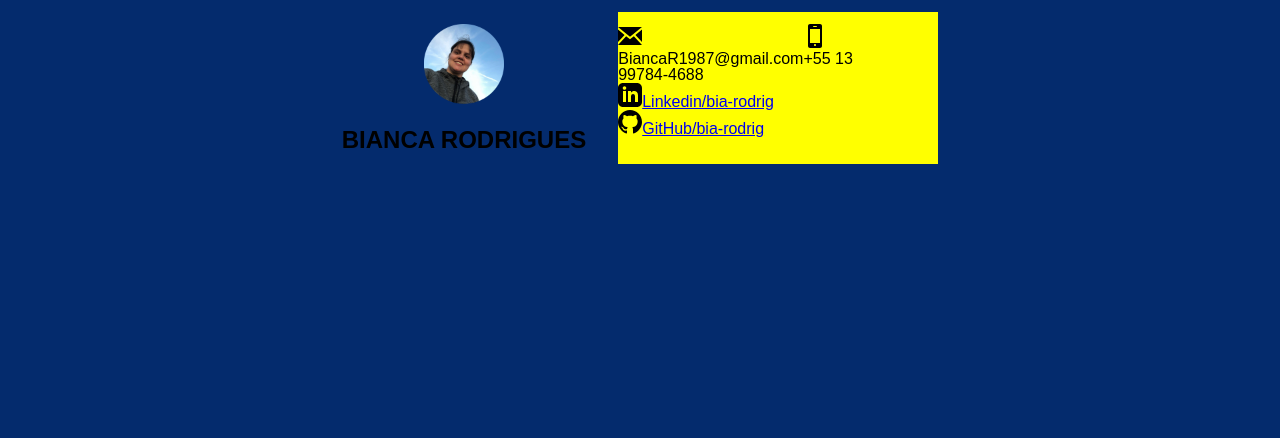
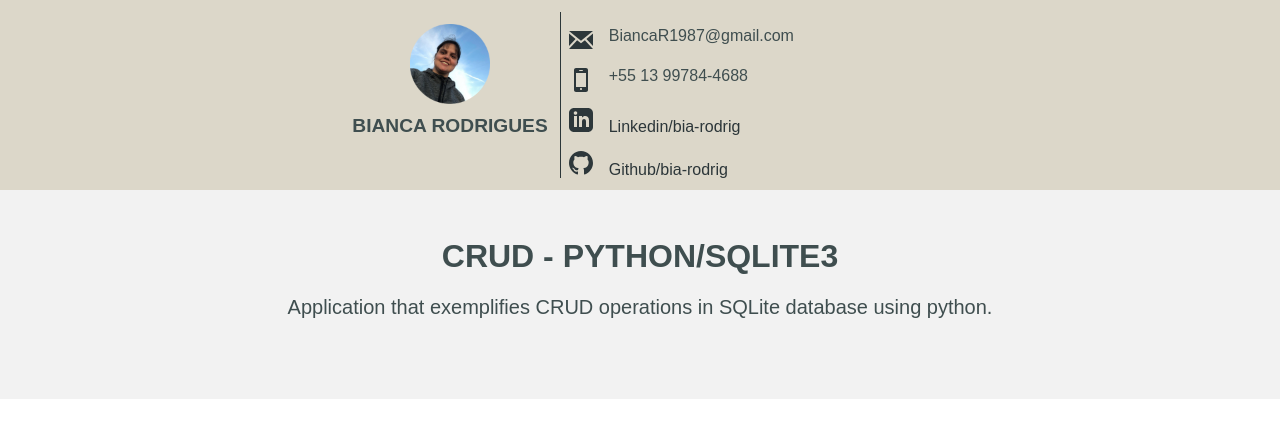
Before and after one commit to bia-rodrig/CRUD-python-sqlite3, a plain HTML site: page index.html in a window 1280 px wide. Drawn offline with Linux system fonts and the light colour scheme.

Commit message:
finish header and project title

```diff
--- a/css/base.css
+++ b/css/base.css
@@ -1,4 +1,4 @@
 body{
     font-family: Arial, Helvetica, sans-serif;
-    background-color: #042B6D;
+    color: #3F4E4F;
 }
--- a/css/header.css
+++ b/css/header.css
@@ -7,6 +7,8 @@
     padding-top: .75rem;
     padding-bottom: .75rem;
     position: absolute;
+    /*border-bottom: 1px solid #164F86;*/
+    background-color: #DCD7C9;
 }
 
 .img-name{
@@ -14,33 +16,50 @@
     display: flex;
     flex-direction: column;
     align-items: center;
-    padding-top: .75rem;
-    padding-bottom: .75rem;
-    padding-right: 2rem;
+    padding: .75em;
+    padding-left: 2em;
 }
 
 .img-name img{
-    width: 5rem;
-    justify-content: center;
+    width: 5rem
 }
 
 .img-name h1{
-    font-size: 1.5rem;
+    font-size: 1.2em;
     font-weight: 700;
     text-transform: uppercase;
-    margin-top: 1.5rem;
+    margin-top: .75rem;
+    text-align: center;
 }
 
 .infos{
-    width: 20rem;
-    background-color: yellow;
+    width: 25rem;
     box-sizing: border-box;
     align-items: left;
-    padding-top: .75rem;
-    padding-bottom: .75rem;
+    padding-left: .5em;
     padding-right: 2rem;
+    border-left: 1px solid #2C3639;
+}
+
+.infos div{
+    padding-top: 1em;
 }
 
 .infos-item{
-    float: left;
+    display: flex;
+    flex-direction: row;
 }
+
+.icon{
+    padding-right: 1em;
+    filter: invert(20%) sepia(26%) saturate(253%) hue-rotate(147deg) brightness(95%) contrast(97%);
+}
+
+.links:visited, .links:link{
+    text-decoration: none;
+    color: #2C3639;
+}
+
+.infos-links:hover, .icon:hover{
+    filter: invert(49%) sepia(50%) saturate(302%) hue-rotate(345deg) brightness(94%) contrast(90%);
+}
--- /dev/null
+++ b/css/project.css
@@ -0,0 +1,27 @@
+.about  {
+    display: flex;
+    flex-direction: column;
+    align-items: center;
+
+    color: #3F4E4F;
+    text-align: center;
+
+    background-color: #F2F2F2;
+
+    padding-top: 15rem;
+    padding-bottom: 2.5rem;
+    justify-content: center;
+}
+
+.about-title {
+    font-size: 2rem;
+    font-weight: 700;
+    text-transform: uppercase;
+    margin-bottom: 1.5rem;
+}
+
+.about-text {
+    font-size: 1.25rem;
+    line-height: normal;
+    margin: 0 auto 2.5rem;
+}
--- a/css/style_old.css
+++ /dev/null
@@ -1,110 +0,0 @@
-body{
-    background: #F2F2F2;
-    font-family: 'Arial', sans-serif;
-}
-
-#left {
-    float: left;
-    width: 300px;
-    height: 100%;
-    background: #042B6D;
-    position: fixed;
-    color: #F2F2F2;
-}
-
-.profile{
-    width: 200px;
-    min-width: 100px;
-    min-width: 100px;
-    text-align: center;
-    padding-top: 30px;
-}
-
-#left h1{
-    text-align: center;
-    font-size: 30px;
-    font-weight: bold;
-    padding: 10px 0px;
-}
-
-.infos p{
-    padding: 15px 30px;
-    text-align: left;
-}
-
-.infos a:link, a:visited{
-    text-decoration: none;
-    color: #F2F2F2;
-}
-
-.links p:hover{
-    transform: scale(1.05);
-    filter: invert(52%) sepia(98%) saturate(277%) hue-rotate(102deg) brightness(90%) contrast(83%);
-}
-
-.icon {
-    width: 20px;
-    padding-right: 15px;
-    filter: invert(34%) sepia(89%) saturate(2261%) hue-rotate(197deg) brightness(102%) contrast(105%);;
-}
-
-#right {
-    height: 100%;
-    max-width: 100%;
-    background-color: #F2F2F2;
-    padding-left: 300px;
-}
-
-.top{
-    background: #164F86;
-    height: 250px;
-    position: relative
-}
-
-.top h1{
-    margin: 0;
-    position: absolute;
-    top: 50%;
-    left: 50%;
-    -ms-transform: translate(-50%, -50%);
-    transform: translate(-50%, -50%);
-    color: #F2F2F2;
-    font-size: 60px;
-}
-
-.title-back{
-    height: 120px;
-    background-color: #BCDCCE;
-    margin-bottom: 10px;
-}
-
-.sub-title{
-	text-align: left;
-	font-size: 2em; /* dobro do tamanho padrão (15px) - 2em = 30px */
-	margin: 1em 5em 1em; /*vai ter um tamanho de fonte, na margem inferior*/
-	clear: left;
-	/*color: rgba(0, 0, 0, 0.3); com opacidade - camada alfa - 30% preto**/
-	font-weight: bold;
-    max-width: 100%;
-    padding: 20px;
-    opacity: 2;
-
-}
-
-.content-text{
-    width:20%;
-    float: left;
-    margin: 1em 10em 1em;
-    position: relative;
-    text-align: justify;
-
-}
-
-.img-interface{
-    width: 30%;
-    float: left;
-    text-align: center;
-    width: 350px;
-    transition: 400ms;
-	box-shadow: 10px 10px 10px 0 #000000;
-}
--- a/index.html
+++ b/index.html
@@ -3,10 +3,11 @@
 <head>
     <meta charset="UTF-8">
     <meta name="viewport" content="width=device-width, initial-scale=1.0">
-    <title>Model Page</title>
+    <title>CRUD - Python/SQLite3</title>
     <link rel="stylesheet" href="css/reset.css">
     <link rel="stylesheet" href="css/base.css">
     <link rel="stylesheet" href="css/header.css">
+    <link rel="stylesheet" href="css/project.css">
 
 </head>
 <body>
@@ -17,19 +18,24 @@
         </div>
         <div class="infos">
             <div class="infos-item">
-                <img src="images/email.svg" alt="Email Image"><p>BiancaR1987@gmail.com</p>
+                <img src="images/email.svg" alt="Email Image" class="icon"><p>BiancaR1987@gmail.com</p>
             </div>
-            <div>
-                <img src="images/phone.svg" alt="Phone Image"><p>+55 13 99784-4688</p>
+            <div class="infos-item">
+                <img src="images/phone.svg" alt="Phone Image" class="icon"><p>+55 13 99784-4688</p>
             </div>
-            <div>
-                <img src="images/linkedin.svg" alt="Linkedin Image"><a href="https://www.linkedin.com/in/bia-rodrig/">Linkedin/bia-rodrig</a>
+            <div class="infos-links">
+                <a class="links" href="https://www.linkedin.com/in/bia-rodrig/"><img src="images/linkedin.svg" alt="Linkedin Image" class="icon">Linkedin/bia-rodrig</a>
             </div>
-            <div>
-                <img src="images/github.svg" alt="Github Image"><a href="https://github.com/bia-rodrig">GitHub/bia-rodrig</a>
+            <div class="infos-links">
+                <a class="links" href="https://github.com/bia-rodrig"><img src="images/github.svg" alt="Github Image" class="icon" >Github/bia-rodrig</a>
             </div>
         </div>
     </header>
-
+    <main>
+        <section class="about">
+            <h1 class="about-title">CRUD - Python/SQLite3</h1>
+            <p class="about-text">Application that exemplifies CRUD operations in SQLite database using python.</p>
+        </section>
+    </main>
 </body>
 </html>
```
Also changed, not shown: index_old.html (deleted, +0 -48 lines), images/Cores.PNG (added).
